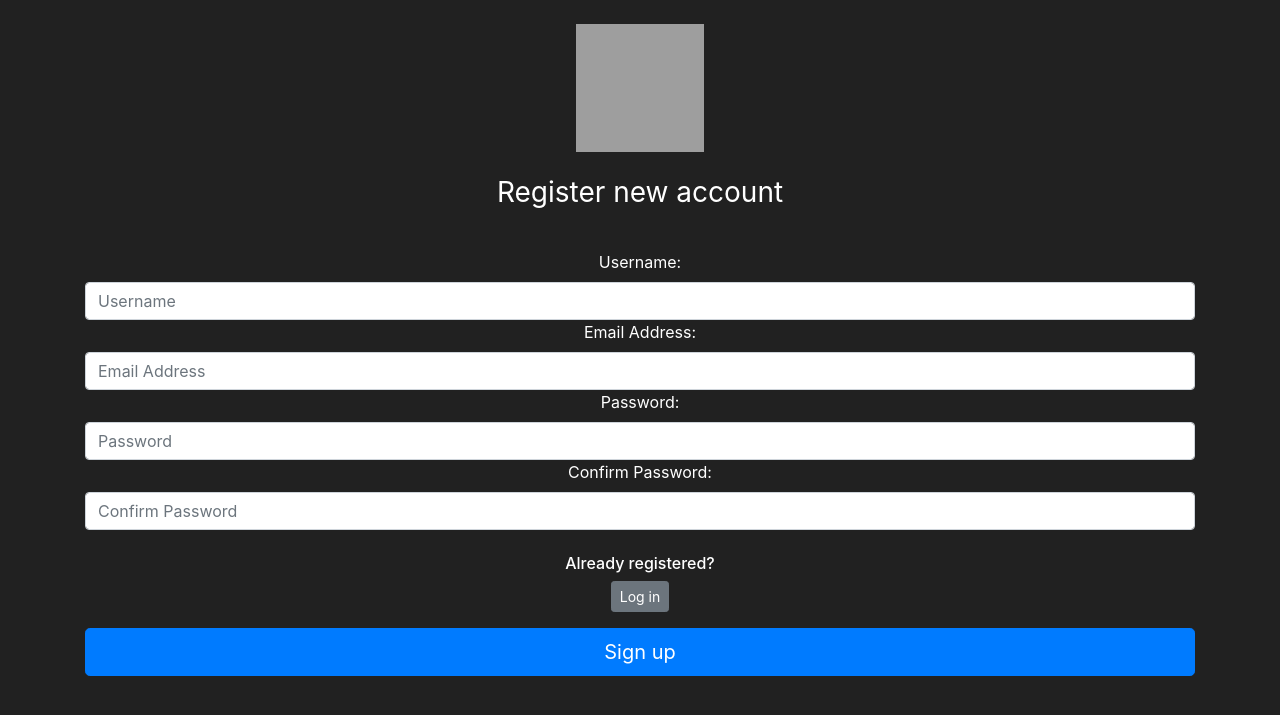
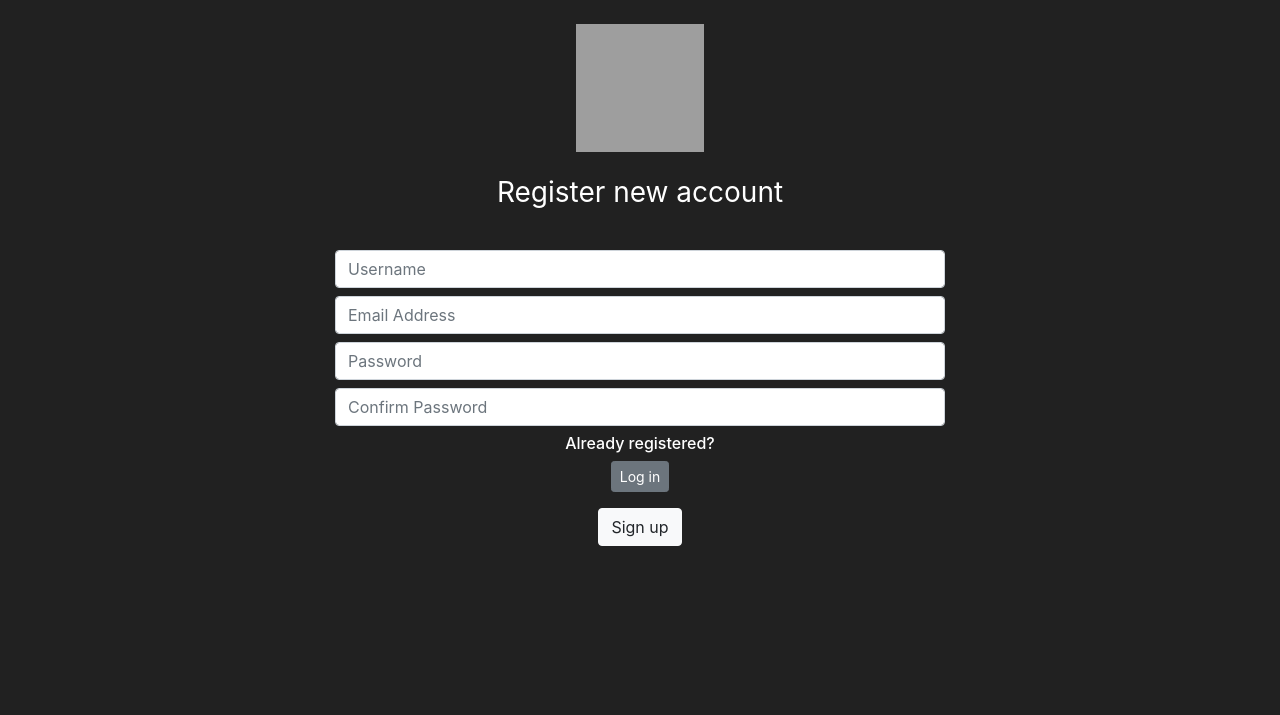
Before and after one commit to Crysis760/Nothing-About-It, a Flask app: page /register in a window 1280 px wide. Shown: the part 56-771 px from the top of the page. Run offline with Flask 3, Linux system fonts and the light colour scheme; grey boxes are pictures that could not be loaded.

Commit message:
Design stuff

```diff
--- a/blog/templates/login.html
+++ b/blog/templates/login.html
@@ -18,8 +18,7 @@
             {{ form.username(class="form-control mb-2", placeholder="Username") }}
 
             <!-- {{ form.password.label() }} -->
-            {{ form.password(class="form-control", placeholder="Password") }}
-            <br>
+            {{ form.password(class="form-control mb-2", placeholder="Password") }}
 
             <div class="checkbox mb-3">
                 <h6>Do not registered yet?</h6>
--- a/blog/templates/register.html
+++ b/blog/templates/register.html
@@ -6,7 +6,7 @@
 {% block content %}
 <body class="text-center">
     <br>
-    <div class="container">
+    <div class="container w-50">
         <form method="POST" class="form-register" style="color:white">
         {{ form.hidden_tag() }}
         <img class="mb-4" height="128px" width="128px" src="https://s2.coinmarketcap.com/static/img/coins/64x64/14356.png">
@@ -14,26 +14,25 @@
                 Register new account
             </h1>
             <br>
-            {{ form.username.label() }}
-            {{ form.username(class="form-control", placeholder="Username") }}
+            <!--{{ form.username.label() }}-->
+            {{ form.username(class="form-control mb-2", placeholder="Username") }}
 
-            {{ form.email_address.label() }}
-            {{ form.email_address(class="form-control", placeholder="Email Address") }}
+            <!-- {{ form.email_address.label() }}-->
+            {{ form.email_address(class="form-control mb-2", placeholder="Email Address") }}
 
-            {{ form.password.label() }}
-            {{ form.password(class="form-control", placeholder="Password") }}
+            <!--{{ form.password.label() }}-->
+            {{ form.password(class="form-control mb-2", placeholder="Password") }}
 
-            {{ form.password_conf.label() }}
-            {{ form.password_conf(class="form-control", placeholder="Confirm Password") }}
+            <!--{{ form.password_conf.label() }}-->
+            {{ form.password_conf(class="form-control mb-2", placeholder="Confirm Password") }}
 
-            <br>
 
             <div class="checkbox mb-3">
                 <h6>Already registered?</h6>
                 <a class="btn btn-sm btn-secondary" href="{{ url_for('login_page') }}">Log in</a>
             </div>
 
-            {{ form.submit(class="btn btn-lg btn-block btn-primary") }}
+            {{ form.submit(class="btn btn-light") }}
         </form>
     </div>
 </body>
```
